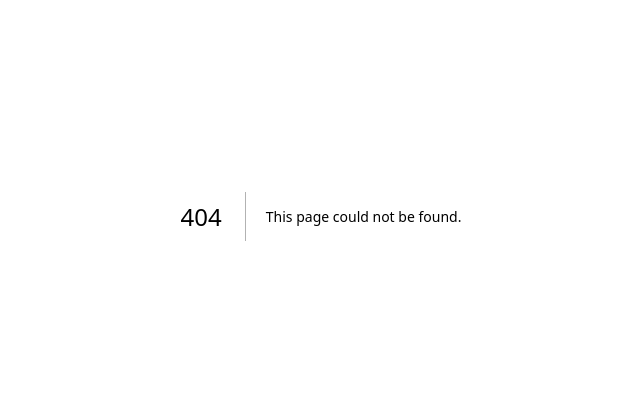
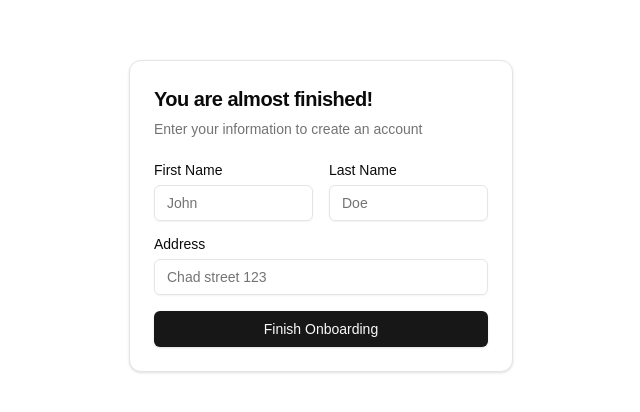
Before and after one commit to Deepjyoti-Sarmah/Invoice-Cart, a Next.js app: page /onboarding in a window 1280 px wide. Before the commit this address had no page. Shown: the part 184-596 px from the top of the page, without its empty margins (319-959 px from the left). Built offline with nearby package versions, Linux system fonts and the light colour scheme.

Commit message:
added onboarding page

```diff
--- /dev/null
+++ b/app/actions.ts
@@ -0,0 +1,10 @@
+"use server"
+
+import { requiredUser } from "./utils/hooks"
+
+export async function onboardUser() {
+  const session = await requiredUser()
+
+
+
+}
--- a/app/login/page.tsx
+++ b/app/login/page.tsx
@@ -36,7 +36,7 @@
                   required
                   placeholder='hello@hello.com' />
               </div>
-              <SubmitButton />
+              <SubmitButton text='Login'/>
             </form>
           </CardContent>
         </Card>
--- /dev/null
+++ b/app/onboarding/page.tsx
@@ -0,0 +1,37 @@
+import SubmitButton from '@/components/SubmitButton'
+import { Card, CardContent, CardDescription, CardHeader, CardTitle } from '@/components/ui/card'
+import { Input } from '@/components/ui/input'
+import { Label } from '@/components/ui/label'
+import React from 'react'
+
+export default function Onboarding() {
+  return (
+    <div className='min-h-screen w-screen flex items-center justify-center'>
+      <Card className='max-w-sm mx-auto'>
+        <CardHeader>
+          <CardTitle className='text-xl'>You are almost finished!</CardTitle>
+          <CardDescription>Enter your information to create an account</CardDescription>
+        </CardHeader>
+        <CardContent>
+          <form className='grid gap-4'>
+            <div className='grid grid-cols-2 gap-4'>
+              <div className='flex flex-col gap-2'>
+                <Label>First Name</Label>
+                <Input placeholder='John' />
+              </div>
+              <div className='grid gap-2'>
+                <Label>Last Name</Label>
+                <Input placeholder='Doe' />
+              </div>
+            </div>
+            <div className='flex flex-col gap-2'>
+              <Label>Address</Label>
+              <Input placeholder='Chad street 123' />
+            </div>
+            <SubmitButton text='Finish Onboarding' />
+          </form>
+        </CardContent>
+      </Card>
+    </div>
+  )
+}
--- a/components/SubmitButton.tsx
+++ b/components/SubmitButton.tsx
@@ -5,7 +5,11 @@
 import { Button } from './ui/button';
 import { Loader2 } from "lucide-react"
 
-export default function SubmitButton() {
+interface SubmitButtonProps {
+  text: string
+}
+
+export default function SubmitButton({ text }: SubmitButtonProps) {
   const { pending } = useFormStatus();
 
   return (
@@ -16,7 +20,9 @@
         </Button>
       ) : (
         <Button
-          type='submit' className='w-full'> Submit</Button>
+          type='submit' className='w-full'>
+          {text}
+        </Button>
       )}
     </>
   )
--- a/package.json
+++ b/package.json
@@ -10,6 +10,8 @@
   },
   "dependencies": {
     "@auth/prisma-adapter": "^2.7.4",
+    "@conform-to/react": "^1.2.2",
+    "@conform-to/zod": "^1.2.2",
     "@prisma/client": "^6.4.0",
     "@radix-ui/react-dialog": "^1.1.6",
     "@radix-ui/react-dropdown-menu": "^2.1.6",
@@ -24,7 +26,8 @@
     "react": "^19.0.0",
     "react-dom": "^19.0.0",
     "tailwind-merge": "^3.0.1",
-    "tailwindcss-animate": "^1.0.7"
+    "tailwindcss-animate": "^1.0.7",
+    "zod": "^3.24.2"
   },
   "devDependencies": {
     "@eslint/eslintrc": "^3",
```
Also changed, not shown: app/utils/zodSchemas.ts (added), 1 other file (tests, documents, lock files or other folders).
